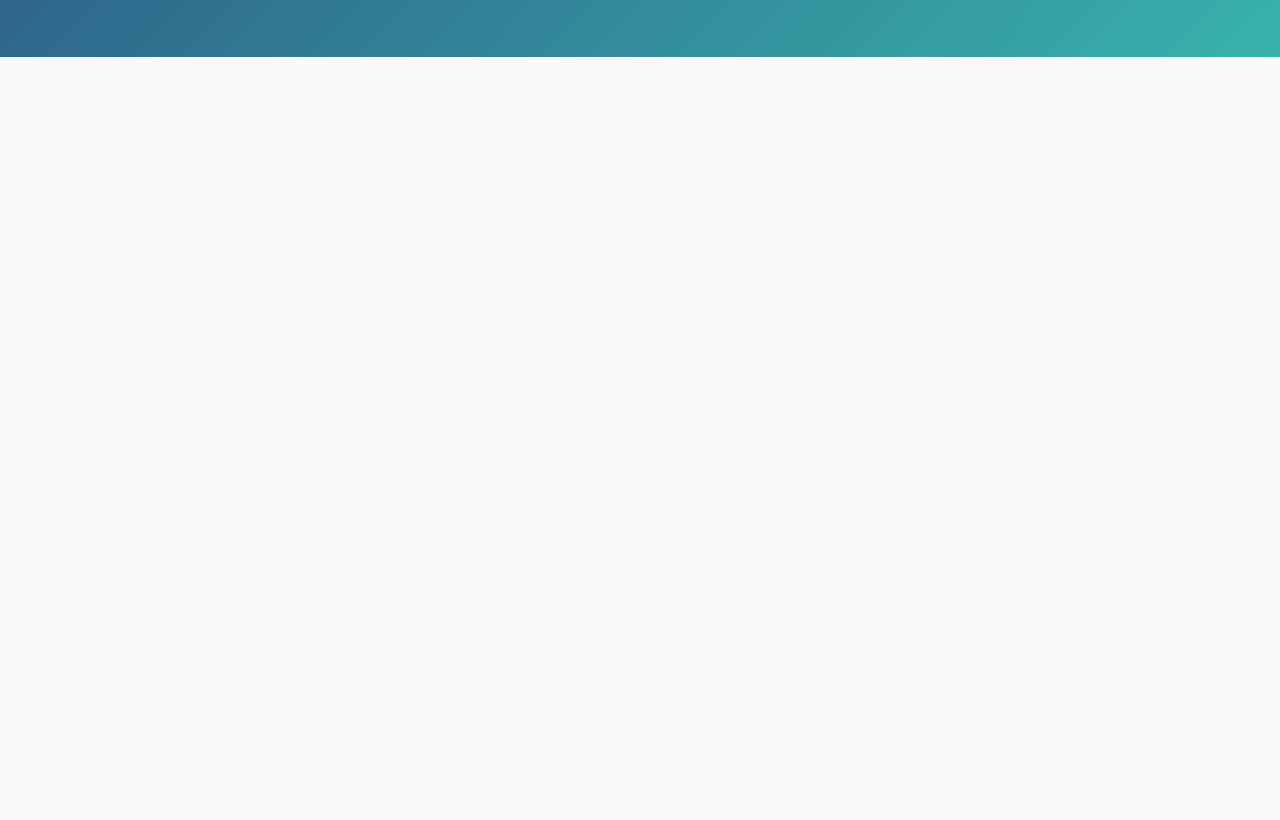
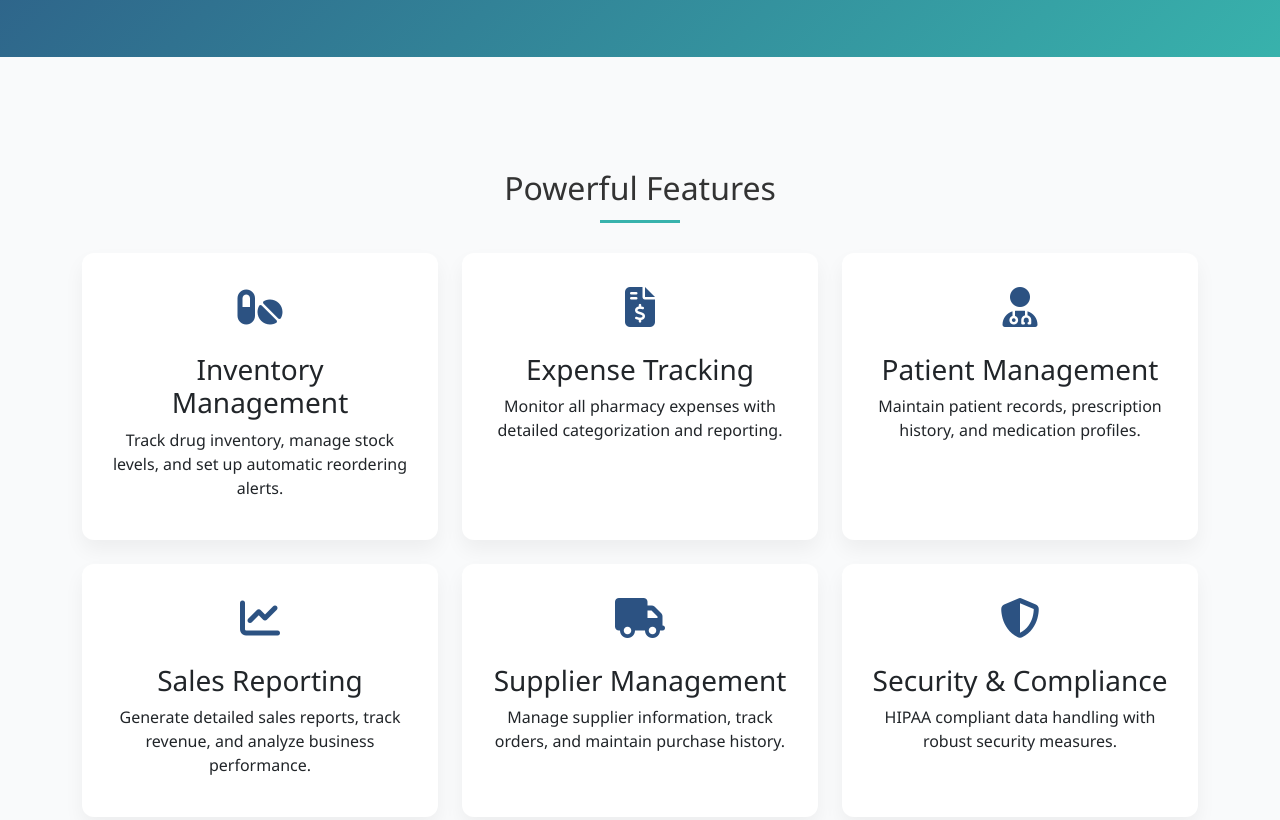
Before and after one commit to JuniorCarti/Pharmacy_POS_Website, a plain HTML site: page index.html in a window 1280 px wide. Shown: the part 400-1220 px from the top of the page. Before the commit the page ends 800 px from the top, so only its background shows below. Drawn offline with nearby package versions, Linux system fonts and the light colour scheme.

Commit message:
feat: add features section with cards for inventory, expenses, patients, sales, suppliers, and security

```diff
--- a/index.html
+++ b/index.html
@@ -215,3 +215,65 @@
             <a href="#download" class="btn btn-light btn-lg">Download Now</a>
         </div>
     </section>
+       <!-- Features Section -->
+    <section id="features" class="py-5">
+        <div class="container">
+            <h2 class="text-center section-title">Powerful Features</h2>
+            <div class="row g-4">
+                <div class="col-md-4">
+                    <div class="feature-card card p-4 text-center">
+                        <div class="feature-icon">
+                            <i class="fas fa-pills"></i>
+                        </div>
+                        <h3>Inventory Management</h3>
+                        <p>Track drug inventory, manage stock levels, and set up automatic reordering alerts.</p>
+                    </div>
+                </div>
+                <div class="col-md-4">
+                    <div class="feature-card card p-4 text-center">
+                        <div class="feature-icon">
+                            <i class="fas fa-file-invoice-dollar"></i>
+                        </div>
+                        <h3>Expense Tracking</h3>
+                        <p>Monitor all pharmacy expenses with detailed categorization and reporting.</p>
+                    </div>
+                </div>
+                <div class="col-md-4">
+                    <div class="feature-card card p-4 text-center">
+                        <div class="feature-icon">
+                            <i class="fas fa-user-md"></i>
+                        </div>
+                        <h3>Patient Management</h3>
+                        <p>Maintain patient records, prescription history, and medication profiles.</p>
+                    </div>
+                </div>
+                <div class="col-md-4">
+                    <div class="feature-card card p-4 text-center">
+                        <div class="feature-icon">
+                            <i class="fas fa-chart-line"></i>
+                        </div>
+                        <h3>Sales Reporting</h3>
+                        <p>Generate detailed sales reports, track revenue, and analyze business performance.</p>
+                    </div>
+                </div>
+                <div class="col-md-4">
+                    <div class="feature-card card p-4 text-center">
+                        <div class="feature-icon">
+                            <i class="fas fa-truck"></i>
+                        </div>
+                        <h3>Supplier Management</h3>
+                        <p>Manage supplier information, track orders, and maintain purchase history.</p>
+                    </div>
+                </div>
+                <div class="col-md-4">
+                    <div class="feature-card card p-4 text-center">
+                        <div class="feature-icon">
+                            <i class="fas fa-shield-alt"></i>
+                        </div>
+                        <h3>Security & Compliance</h3>
+                        <p>HIPAA compliant data handling with robust security measures.</p>
+                    </div>
+                </div>
+            </div>
+        </div>
+    </section>
```
